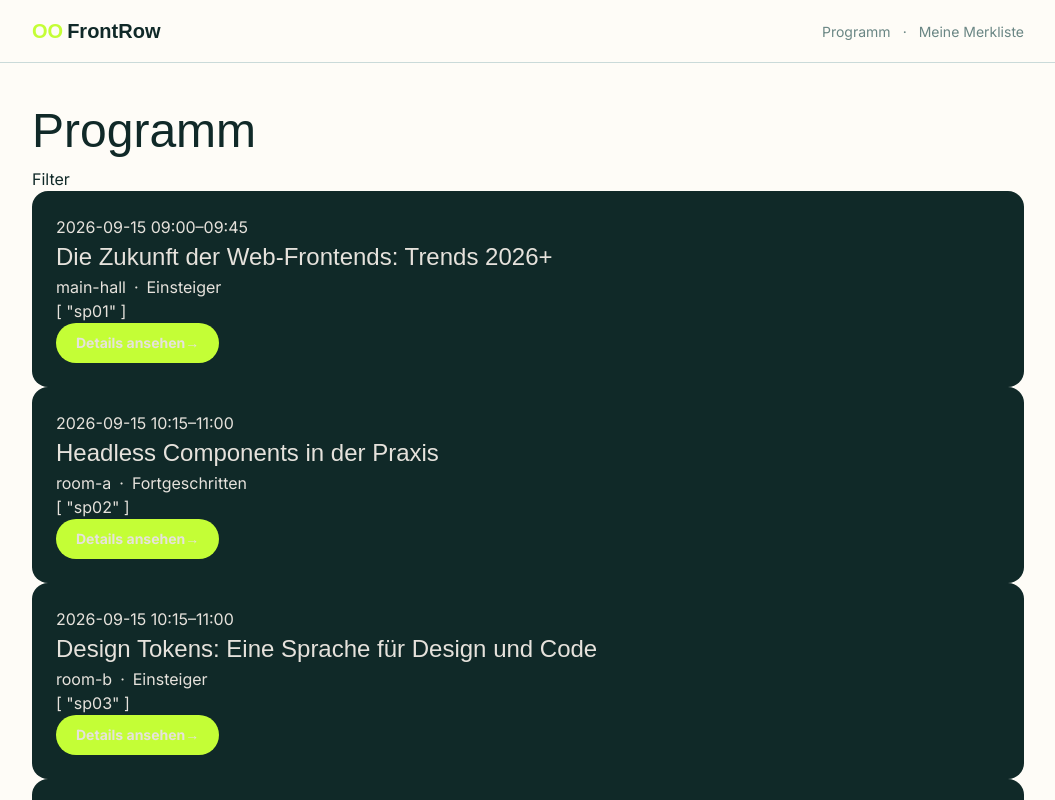
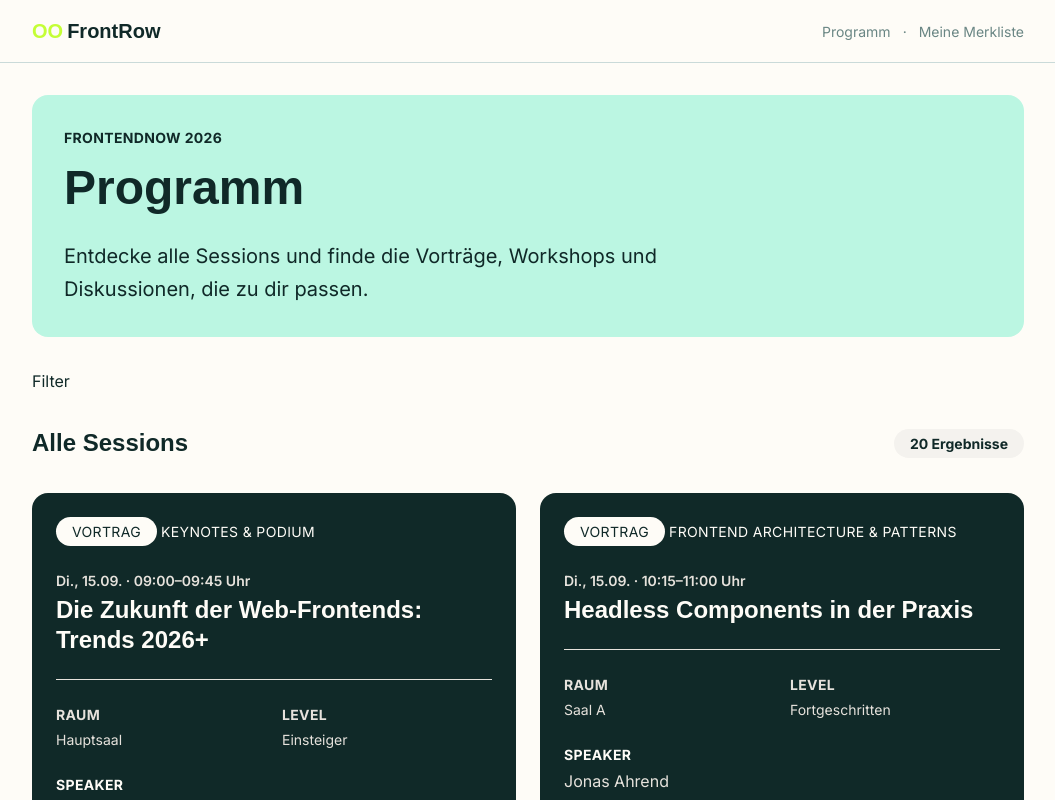
Before and after one commit to iamfynz/nextgenwebfe-frontrow, a Nuxt app: page /programm in a window 1280 px wide. Shown: the top 800 px of the page, without its empty margins (112-1167 px from the left). Built offline with nearby package versions, Linux system fonts and the light colour scheme; a web font is replaced by a local one.

Commit message:
style(schritt2): SessionCard style changes, renaming components

```diff
--- /dev/null
+++ b/app/components/base/BaseButton.vue
@@ -0,0 +1,40 @@
+<script setup lang="ts">
+withDefaults(
+  defineProps<{
+    label?: string
+    type?: "button" | "submit" | "reset"
+    variant?: "primary" | "secondary"
+    disabled?: boolean
+  }>(),
+  {
+    type: "button",
+    variant: "primary",
+    disabled: false,
+  }
+)
+
+const emit = defineEmits<{
+  (e: "handleClick"): void
+}>()
+
+const handleClick = () => {
+  emit("handleClick")
+}
+</script>
+
+<template>
+  <button @click="handleClick" :type="type" :disabled="disabled" class="inline-flex items-center justify-center rounded-button
+      px-5 py-3 text-small font-bold leading-4 transition
+      hover:brightness-90
+      focus-visible:outline-2 focus-visible:outline-offset-2
+      focus-visible:outline-border-dark
+      disabled:cursor-not-allowed disabled:opacity-50" :class="{
+        'bg-primary text-text-primary border border-transparent':
+          variant === 'primary',
+
+        'bg-transparent text-primary border border-primary':
+          variant === 'secondary',
+      }">
+    <slot>{{ label }}</slot>
+  </button>
+</template>
--- a/app/components/base/BaseLinkButton.vue
+++ b/app/components/base/BaseLinkButton.vue
@@ -8,7 +8,7 @@ defineProps<{
 <template>
   <NuxtLink
     :to="to"
-    class="inline-flex items-center justify-center rounded-button bg-primary px-5 py-3 text-small font-bold text-text leading-4 transition hover:brightness-90 hover:text-text-primary focus-visible:outline-2 focus-visible:outline-offset-2 focus-visible:outline-border-dark"
+    class="inline-flex items-center justify-center rounded-button bg-primary px-5 py-3 text-small font-bold leading-4 text-text-primary transition hover:brightness-90 hover:text-text-primary focus:text-text-primary focus-visible:text-text-primary focus-visible:outline-2 focus-visible:outline-offset-2 focus-visible:outline-border-dark active:text-text-primary visited:text-text-primary"
   >
     <slot>{{ label }}</slot>
   </NuxtLink>
--- a/app/components/program/SessionCard.vue
+++ /dev/null
@@ -1,28 +0,0 @@
-<script lang="ts" setup>
-
-interface Props {
-  session: Session
-}
-
-const props = defineProps<Props>();
-</script>
-
-<template>
-  <BaseCard class="bg-background-contrast text-text-contrast-light">
-    <p>{{ session.day }} <span>{{ session.startTime }}–{{ session.endTime }}</span></p>
-    <h2 class="text-heading-small">{{ session.title }}</h2>
-    <div class="flex gap-2">
-      <p>{{ session.roomId }}</p>
-      <p>·</p>
-      <p>{{ session.level }}</p>
-    </div>
-    <div>
-      <p>{{ session.speakerIds }}</p>
-    </div>
-    <BaseLinkButton :to="`/sessions/${session.id}`">
-      Details ansehen <span aria-hidden="true">→</span>
-    </BaseLinkButton>
-  </BaseCard>
-</template>
-
-<style></style>
--- a/app/components/program/SessionList.vue
+++ /dev/null
@@ -1,18 +0,0 @@
-<script lang="ts" setup>
-
-interface Props {
-  sessions: Session[]
-}
-
-const props = defineProps<Props>();
-</script>
-
-<template>
-  <ul class="">
-    <li v-for="session in sessions" :key="session.id">
-      <SessionCard :session="session" />
-    </li>
-  </ul>
-</template>
-
-<style></style>
--- /dev/null
+++ b/app/components/session/SessionCard.vue
@@ -0,0 +1,65 @@
+<script setup lang="ts">
+import type { SessionDetails } from '~/types/conference'
+
+const props = defineProps<{
+  session: SessionDetails
+}>()
+
+const formattedDay = computed(() =>
+  new Intl.DateTimeFormat('de-AT', {
+    weekday: 'short',
+    day: '2-digit',
+    month: '2-digit',
+    timeZone: 'Europe/Vienna',
+  }).format(new Date(`${props.session.day}T12:00:00`)),
+)
+</script>
+
+<template>
+  <BaseCard class="group flex h-full flex-col overflow-hidden bg-background-contrast text-text-contrast-primary transition duration-200 hover:shadow-xl">
+    <div class="flex flex-wrap items-center gap-section-margin text-small uppercase tracking-wide">
+      <span class="rounded-button bg-background px-control py-1 text-text-primary">
+        {{ session.format }}
+      </span>
+      <span class="text-text">
+        {{ session.track?.name }}
+      </span>
+    </div>
+
+    <div class="mt-card flex flex-1 flex-col">
+      <p class="text-small font-semibold text-text-contrast-light">
+        {{ formattedDay }} · {{ session.startTime }}–{{ session.endTime }} Uhr
+      </p>
+
+      <h2 class="mt-section-margin text-text text-heading-small font-bold leading-tight">
+        {{ session.title }}
+      </h2>
+
+      <dl class="mt-card grid grid-cols-2 gap-control border-t border-border-contrast-dark pt-card text-small text-text-contrast-light">
+        <div>
+          <dt class="font-bold uppercase tracking-wide">Raum</dt>
+          <dd class="mt-1 text-text-contrast-light">{{ session.room?.name ?? 'Noch offen' }}</dd>
+        </div>
+        <div>
+          <dt class="font-bold uppercase tracking-wide">Level</dt>
+          <dd class="mt-1 text-text-contrast-light">{{ session.level }}</dd>
+        </div>
+      </dl>
+
+      <div class="mt-card">
+        <p class="text-small font-bold uppercase tracking-wide">
+          {{ session.speakers.length === 1 ? 'Speaker' : 'Speaker:innen' }}
+        </p>
+        <p class="mt-1 text-text-contrast-light">
+          {{ session.speakers.map(speaker => speaker.name).join(', ') }}
+        </p>
+      </div>
+    </div>
+
+    <template #footer>
+      <BaseLinkButton :to="`/programm/${session.id}`">
+        Details ansehen <span aria-hidden="true">→</span>
+      </BaseLinkButton>
+    </template>
+  </BaseCard>
+</template>
--- /dev/null
+++ b/app/components/session/SessionList.vue
@@ -0,0 +1,20 @@
+<script setup lang="ts">
+import type { SessionDetails } from '~/types/conference'
+
+defineProps<{
+  sessions: SessionDetails[]
+}>()
+</script>
+
+<template>
+  <ul v-if="sessions.length" class="grid gap-card lg:grid-cols-2">
+    <li v-for="session in sessions" :key="session.id" class="min-w-0">
+      <SessionCard :session="session" />
+    </li>
+  </ul>
+
+  <BaseCard v-else class="text-center">
+    <p class="text-lead font-bold">Keine Sessions gefunden</p>
+    <p class="mt-section-margin text-text-light">Passe deine Filter an, um weitere Sessions zu sehen.</p>
+  </BaseCard>
+</template>
--- a/app/pages/programm/[id].vue
+++ b/app/pages/programm/[id].vue
@@ -39,15 +39,15 @@ useSeoMeta({
 <template>
   <article v-if="session" class="space-y-section">
     <NuxtLink
-      to="/"
+      to="/programm"
       class="inline-flex items-center gap-section-margin font-bold text-text-primary hover:underline focus-visible:outline-2 focus-visible:outline-offset-4 focus-visible:outline-border-dark"
     >
       <span aria-hidden="true">←</span> Alle Sessions
     </NuxtLink>
 
-    <SessionHero :session="session" :track-name="session.track?.name" />
+    <SessionDetailHero :session="session" :track-name="session.track?.name" />
 
-    <SessionMetaGrid :items="metaItems" />
+    <SessionDetailGrid :items="metaItems" />
 
     <section aria-labelledby="session-speakers-heading">
       <div class="mb-control flex items-end justify-between gap-control">
@@ -65,7 +65,7 @@ useSeoMeta({
       </div>
 
       <div class="grid gap-control md:grid-cols-2">
-        <SessionSpeakerCard
+        <SessionDetailSpeakerCard
           v-for="speaker in session.speakers"
           :key="speaker.id"
           :speaker="speaker"
--- a/app/pages/programm/index.vue
+++ b/app/pages/programm/index.vue
@@ -1,18 +1,29 @@
-<script lang="ts" setup>
-
-const { sessions } = await useSessions();
-const { filteredSessions } = await useSessionFilter(sessions);
-
+<script setup lang="ts">
+const { sessions } = await useSessions()
+const { filteredSessions } = useSessionFilter(sessions)
 </script>
 
 <template>
-  <div>
-    <h1 class="text-heading-large">Programm</h1>
+  <div class="space-y-group">
+    <header class="rounded-card bg-surface px-card py-group md:px-group">
+      <p class="text-small font-bold uppercase tracking-wide text-text-primary">
+        FrontendNow 2026
+      </p>
+      <h1 class="mt-section-margin text-heading-large font-bold">Programm</h1>
+      <p class="mt-control max-w-2xl text-lead leading-relaxed text-text-primary">
+        Entdecke alle Sessions und finde die Vorträge, Workshops und Diskussionen, die zu dir passen.
+      </p>
+    </header>
 
     <SessionFilter />
+
+    <div class="flex items-center justify-between gap-control">
+      <h2 class="text-heading-small font-bold">Alle Sessions</h2>
+      <span class="rounded-button bg-background-card px-control py-section-margin text-small font-bold">
+        {{ filteredSessions.length }} Ergebnisse
+      </span>
+    </div>
+
     <SessionList :sessions="filteredSessions" />
-
   </div>
 </template>
-
-<style></style>
```
Also changed, not shown: app/components/session/SessionDetailGrid.vue (renamed from app/components/session/SessionMetaGrid.vue), app/components/session/SessionDetailHero.vue (renamed from app/components/session/SessionHero.vue), app/components/session/SessionDetailSpeakerCard.vue (renamed from app/components/session/SessionSpeakerCard.vue), app/components/session/SessionFilter.vue (renamed from app/components/program/SessionFilter.vue).
